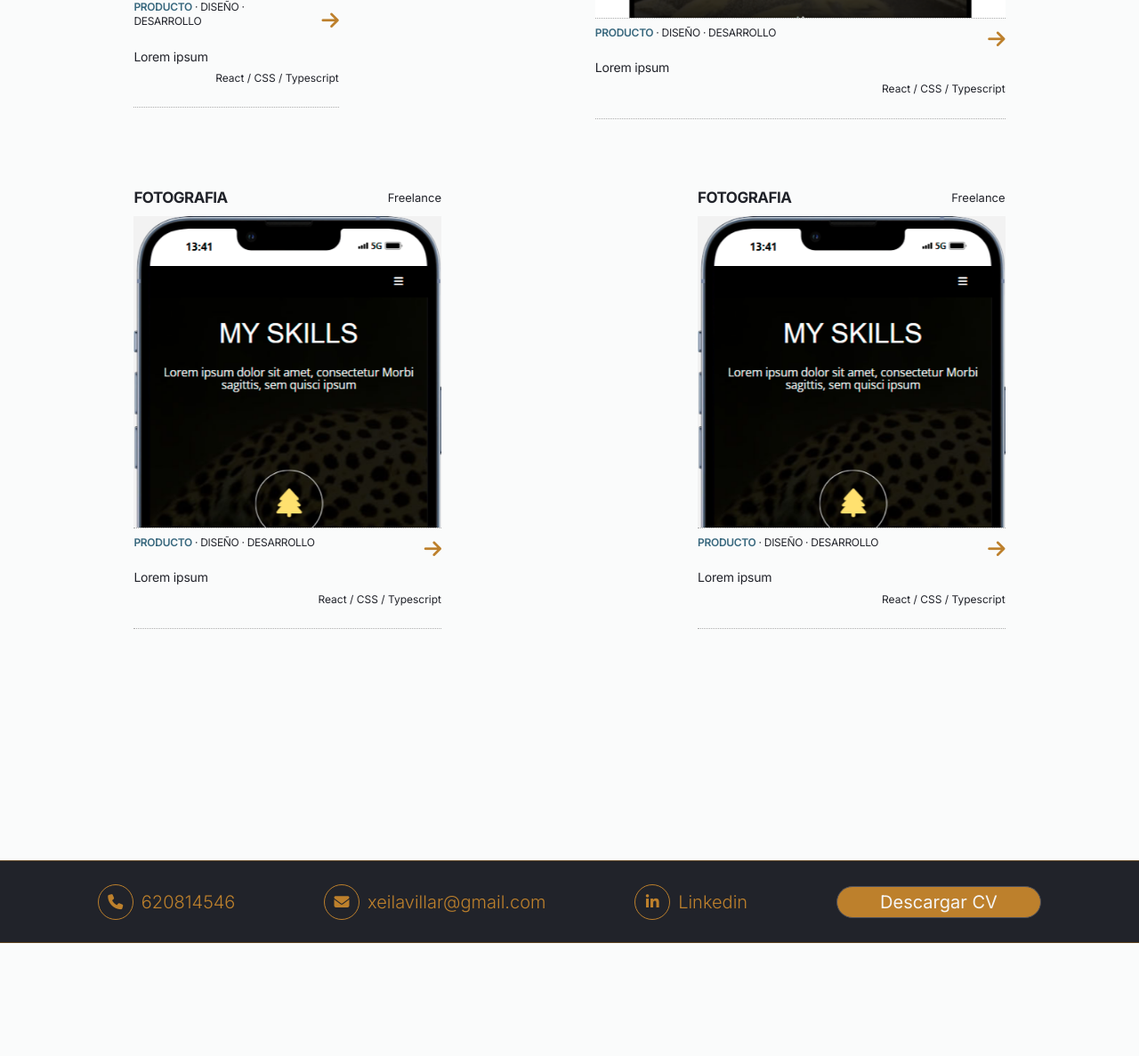
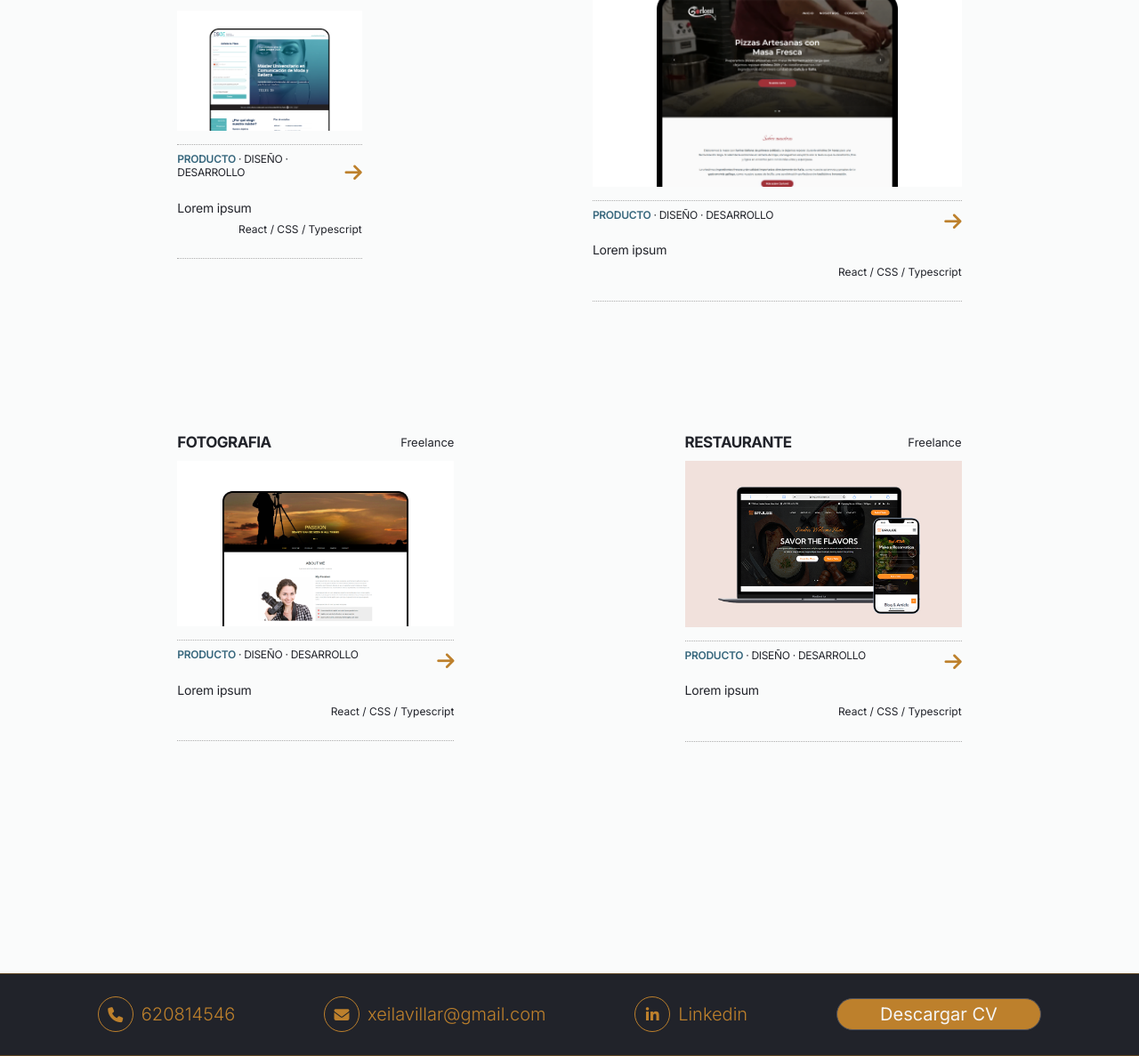
Before and after one commit to XeilaVP/Xeila-Villar_Works, a PHP site: page /web.php in a window 1280 px wide. Shown: the part 2491-3678 px from the top of the page at 89% size. Before the commit the page ends 3551 px from the top, so only its background shows below. Run offline with PHP 8.4, Linux system fonts and the light colour scheme; some libraries are stand-ins or nearby versions.

Commit message:
cambios grid

```diff
--- a/css/estilos.css
+++ b/css/estilos.css
@@ -567,11 +567,11 @@ header {
 
 /* ---------- GRID PROYECTOS ---------- */
 #web-portfolio .web-proyectos {
-    width: 100%;
+    width: 90%;
     padding: 160px 0;
     display: flex;
     column-gap: 10%;
-    row-gap: 80px;
+    row-gap: 150px;
     flex-wrap: wrap;
     align-items: center;
     justify-content: space-around;
@@ -598,9 +598,9 @@ header {
 .web-proyecto-imagen {
     display: block;
     width: 100%;
-    max-height: 350px;
     overflow: hidden;
     background-color: #f2f2f2;
+    margin-bottom: 15px;
     & img {
         display: block;
         width: 100%;
--- a/web.php
+++ b/web.php
@@ -9,7 +9,7 @@ require __DIR__ . "/includes/head.php";
     <!-- WEB Y PRODUCTO -->
     <main id="web-portfolio" class="contenedor">
 
-        <div class="contenido m-columna">
+        <div class="contenido m-columna flex m-aic m-jcc">
 
             <!-- HERO -->
             <section class="web-cabecera">
@@ -276,8 +276,8 @@ require __DIR__ . "/includes/head.php";
                         <span>Viko Group</span>
                     </div>
 
-                    <a href="#" class="web-proyecto-imagen" aria-label="Ver Kraz">
-                        <img src="imagenes/web/esue_ebs/esue-lp-home.png" alt="Kraz">
+                    <a href="webs/esue.php" class="web-proyecto-imagen" data-project  aria-label="Ver Esue">
+                        <img src="imagenes/web/esue_ebs/esue-mockup.png" alt="Esue">
                     </a>
 
                     <div class="web-proyecto-info">
@@ -338,7 +338,7 @@ require __DIR__ . "/includes/head.php";
                     </div>
                 </article>
 
-                <!-- PROYECTO plantillas -->
+                <!-- PROYECTO fotografía -->
                 <article class="web-proyecto t-30">
 
                     <div class="web-proyecto-cabecera flex m-jcsb m-aic">
@@ -373,16 +373,16 @@ require __DIR__ . "/includes/head.php";
                     </div>
                 </article>
 
-                <!-- PROYECTO esue2 -->
+                <!-- PROYECTO restaurante -->
                 <article class="web-proyecto t-30">
 
                     <div class="web-proyecto-cabecera flex m-jcsb m-aic">
-                        <h2>FOTOGRAFIA</h2>
+                        <h2>RESTAURANTE</h2>
                         <span>Freelance</span>
                     </div>
 
-                    <a href="#" class="web-proyecto-imagen" aria-label="Ver Kraz">
-                        <img src="imagenes/web/fotografia/fotografia-mockup.png" alt="Kraz">
+                    <a href="web/restaurante.php" class="web-proyecto-imagen" data-project aria-label="Ver Restaurante">
+                        <img src="imagenes/web/restaurante/restaurante-mockup.png" alt="Restaurante">
                     </a>
 
                     <div class="web-proyecto-info">
```
Also changed, not shown: other parts of css/estilos.css (+26 -26 lines), imagenes/WEB/AVON/avon.png, imagenes/WEB/ESUE_EBS/esue-mockup.png (added), imagenes/WEB/FOTOGRAFIA/fotografia-mockup.png, imagenes/WEB/GORLOMI/gorlomi-home.png, imagenes/WEB/RESTAURANTE/restaurante-mockup.png (added).
